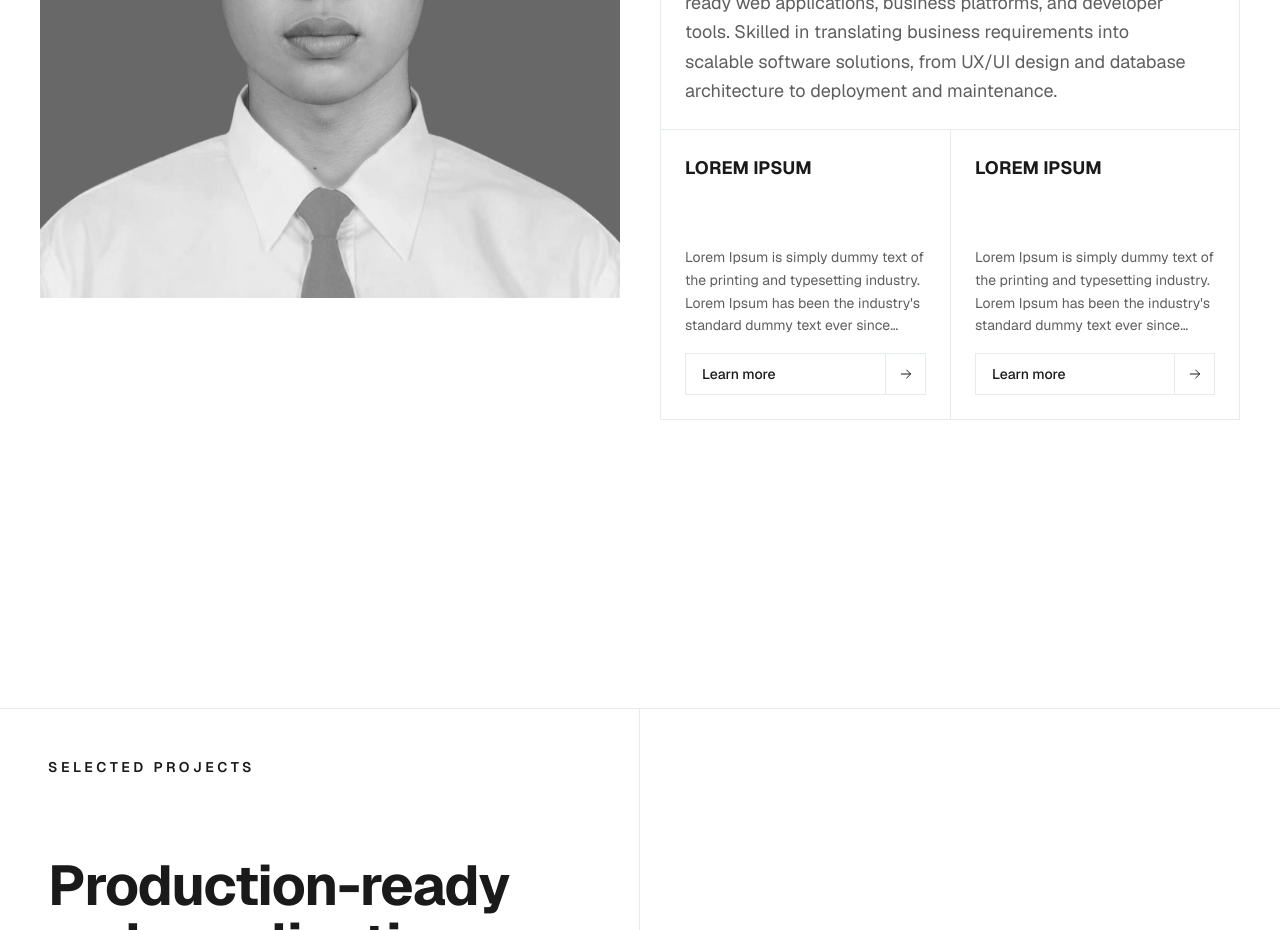
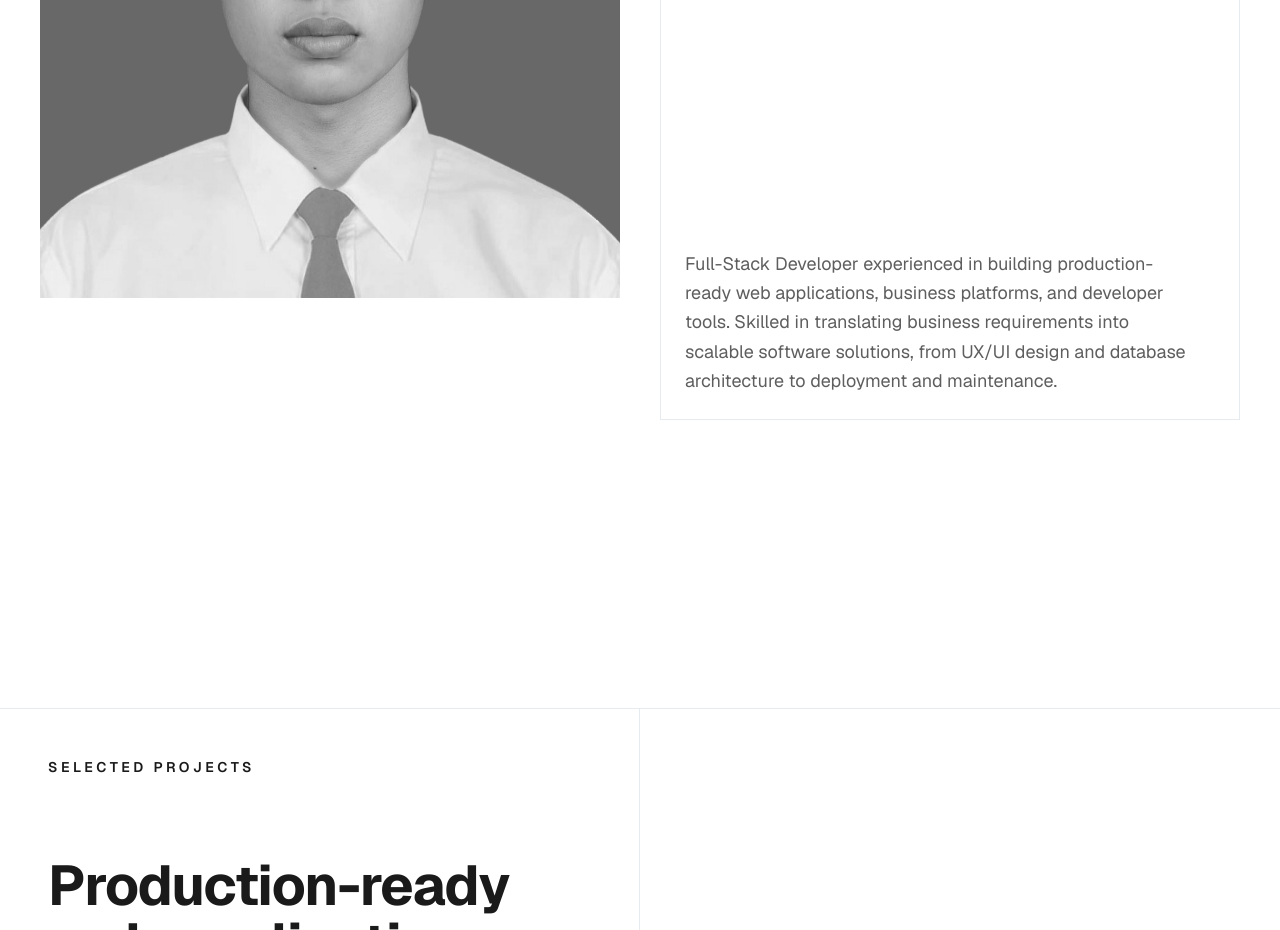
Before and after one commit to xircons/xircons.dev, a Next.js app: page / in a window 1280 px wide. Shown: the part 1540-2470 px from the top of the page. Built offline with nearby package versions, Linux system fonts and the light colour scheme.

Commit message:
Update ShrinkToReveal.tsx

```diff
--- a/src/components/ShrinkToReveal.tsx
+++ b/src/components/ShrinkToReveal.tsx
@@ -172,7 +172,7 @@ export default function ShrinkToReveal({
             </p>
           </div>
 
-          <div className="grid min-h-0 grid-cols-2 border-x border-b border-t-0 border-border/80">
+          {/* <div className="grid min-h-0 grid-cols-2 border-x border-b border-t-0 border-border/80">
             {cards.map((card, idx) => (
               <a
                 key={`${card.eyebrow}-${idx}`}
@@ -199,7 +199,7 @@ export default function ShrinkToReveal({
                 </div>
               </a>
             ))}
-          </div>
+          </div> */}
         </div>
       </div>
     </section>
```
